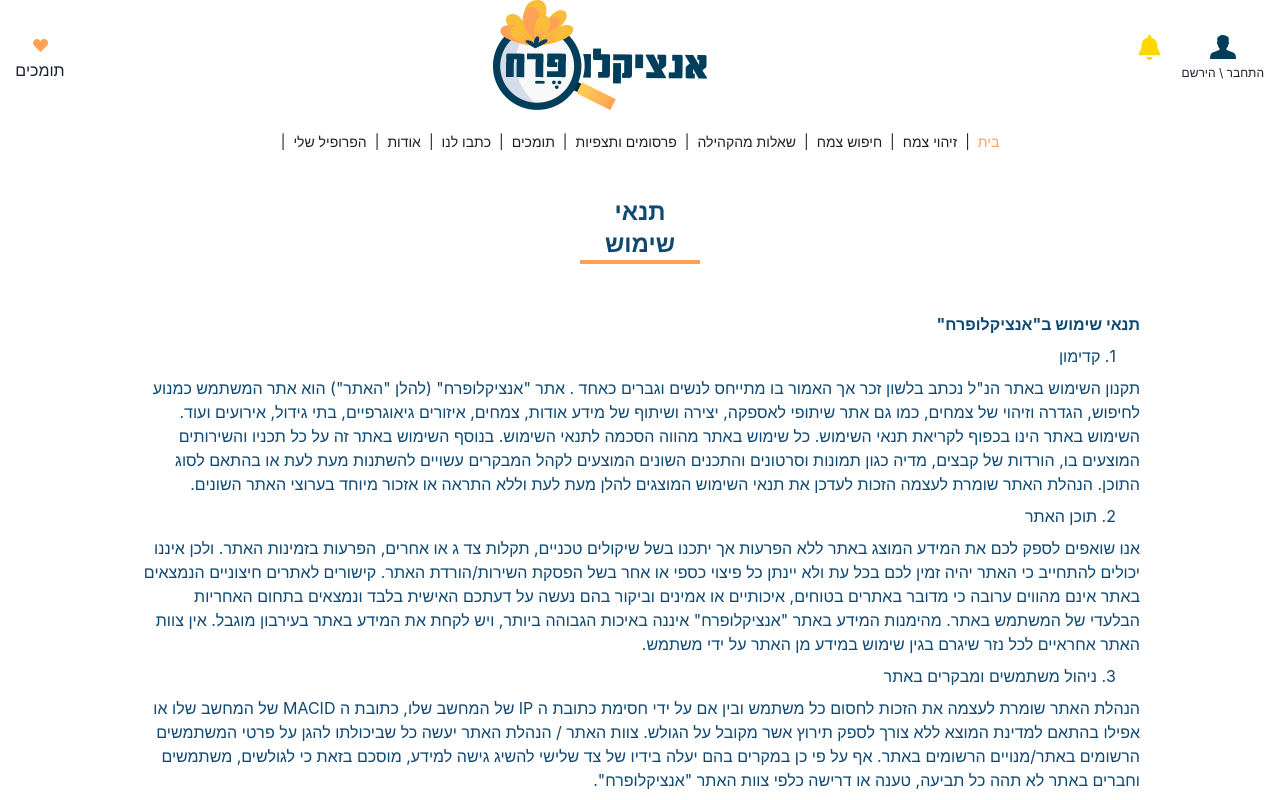
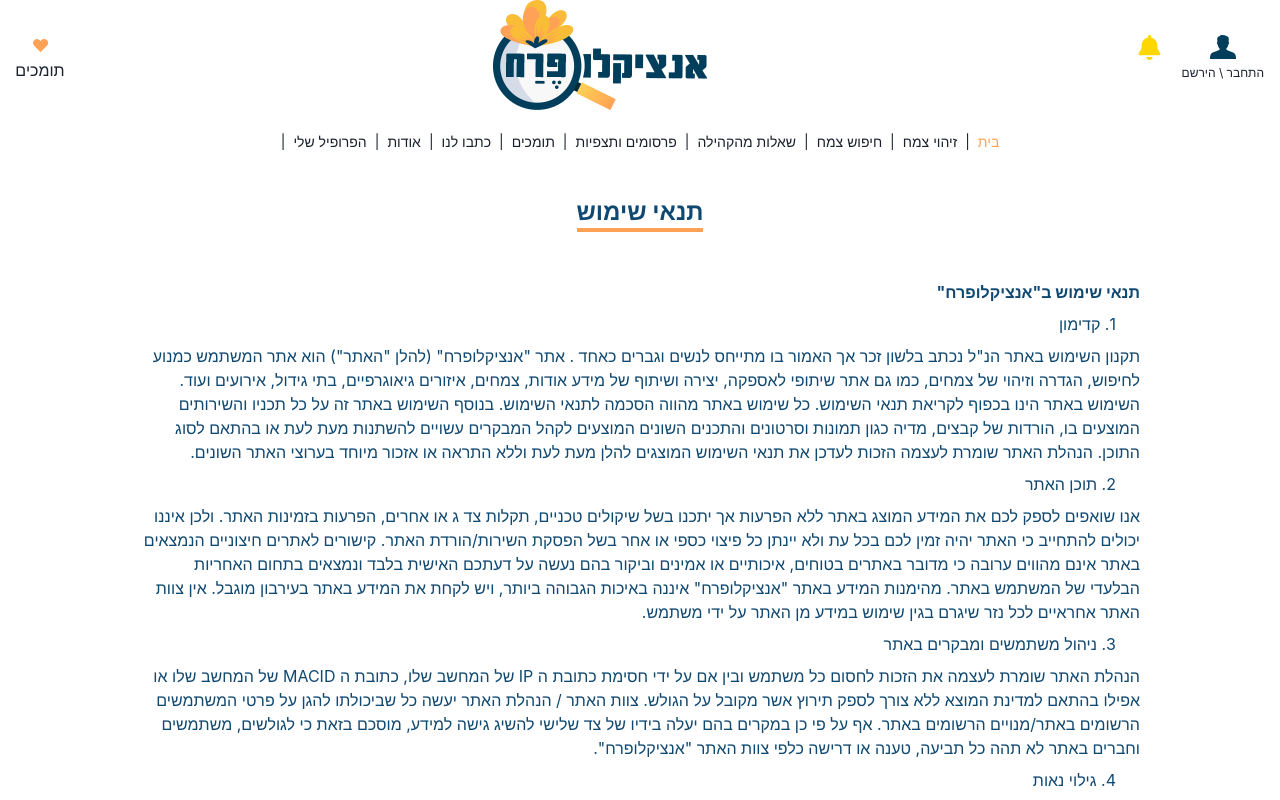
Before and after one commit to ohad24/encyclo-flower, a Next.js app in the folder src/web/: page /termsOfUse in a window 1280 px wide. Shown: the top 800 px of the page. Built offline with nearby package versions, Linux system fonts and the light colour scheme.

Commit message:
Correcting the headline

```diff
--- a/src/web/components/Forms/FormToCommunity.tsx
+++ b/src/web/components/Forms/FormToCommunity.tsx
@@ -1,9 +1,9 @@
 import AddImageButton from "components/Buttons/AddImageButton";
 import PostQuestionButton from "components/Buttons/PostQuestionButton";
-import HeadLine from "components/Headline/headLine";
 import ImageFromQuestion from "components/ImageFromQuestion/ImageFromQuestions";
 import { useSelector } from "react-redux";
 import { Input } from "@chakra-ui/react";
+import HeadLine from "components/HeadLine/HeadLine";
 
 interface Props {
   postQuestion: (e: React.FormEvent) => Promise<void>;
--- a/src/web/components/MenuAI/MenuAI.tsx
+++ b/src/web/components/MenuAI/MenuAI.tsx
@@ -12,7 +12,7 @@
 } from "redux/action";
 import { create, postWithAuthorization } from "services/flowersService";
 import ModalLoginMessage from "components/Modals/ModalLoginMessage";
-import HeadLine from "components/Headline/headLine";
+import HeadLine from "components/HeadLine/HeadLine";
 
 interface Props {
   setIsOpen: (bool: boolean) => void;
--- a/src/web/pages/about/index.tsx
+++ b/src/web/pages/about/index.tsx
@@ -1,14 +1,14 @@
 import React from "react";
 import Layout from "../../components/Layout/Layout";
 import { motion } from "framer-motion";
-import HeadLine from "components/Headline/headLine";
+import HeadLine from "components/HeadLine/HeadLine";
 
 const About = () => {
   return (
     <Layout>
       <div className="default-container">
         <div className="flex flex-col justify-center items-center">
-          <HeadLine text={"תומכים"} width={120} />
+          <HeadLine text={"אודות"} width={120} />
           <motion.div
             className="text-secondary mb-10 max-w-[1000px]"
             initial={{ opacity: 0 }}
--- a/src/web/pages/myProfile/index.tsx
+++ b/src/web/pages/myProfile/index.tsx
@@ -15,7 +15,7 @@
 import Images from "components/Images/Images";
 import SaveIcon from "components/Icons/SaveIcon";
 import Loader from "components/Loader/Loader";
-import HeadLine from "components/HeadLine/headLine";
+import HeadLine from "components/HeadLine/HeadLine";
 
 const initialUser = {
   user_id: "",
--- a/src/web/pages/questionFromTheCommunity/index.tsx
+++ b/src/web/pages/questionFromTheCommunity/index.tsx
@@ -1,7 +1,7 @@
 import Layout from "components/Layout/Layout";
 import React, { useEffect, useState } from "react";
 import { get } from "services/flowersService";
-import HeadLine from "components/Headline/headLine";
+import HeadLine from "components/HeadLine/HeadLine";
 import Suggestions from "components/Suggestions/Suggestions";
 import InfiniteScroll from "react-infinite-scroll-component";
 
--- a/src/web/pages/search/index.tsx
+++ b/src/web/pages/search/index.tsx
@@ -116,7 +116,7 @@
 import RotateIcon from "components/Icons/RotateIcon";
 import { UpdateResultsByAttributes } from "redux/action";
 import { useDispatch, useSelector } from "react-redux";
-import HeadLine from "components/HeadLine/headLine";
+import HeadLine from "components/HeadLine/HeadLine";
 
 // Main component
 const Search = () => {
--- a/src/web/pages/shares/index.tsx
+++ b/src/web/pages/shares/index.tsx
@@ -3,7 +3,7 @@
 import { get } from "services/flowersService";
 import Suggestions from "components/Suggestions/Suggestions";
 import InfiniteScroll from "react-infinite-scroll-component";
-import HeadLine from "components/Headline/headLine";
+import HeadLine from "components/HeadLine/HeadLine";
 
 const Shares = () => {
   const [observations, setObservations] = useState<any[]>([]);
--- a/src/web/pages/sharesFromTheCommunity/index.tsx
+++ b/src/web/pages/sharesFromTheCommunity/index.tsx
@@ -6,7 +6,7 @@
 import FormComment from "components/Forms/FormComment";
 import DataShares from "components/DataShares/DataShares";
 import Comment from "components/Comment/comment";
-import HeadLine from "components/Headline/headLine";
+import HeadLine from "components/HeadLine/HeadLine";
 
 const SharesCommunity = () => {
   const store = useSelector((state: any) => state);
--- a/src/web/pages/support/index.tsx
+++ b/src/web/pages/support/index.tsx
@@ -2,7 +2,7 @@
 import { motion } from "framer-motion";
 import Layout from "../../components/Layout/Layout";
 import ImagesSupports from "components/Images/ImagesSupports";
-import HeadLine from "components/Headline/headLine";
+import HeadLine from "components/HeadLine/HeadLine";
 
 const Support = () => {
   return (
--- a/src/web/pages/termsOfUse/index.tsx
+++ b/src/web/pages/termsOfUse/index.tsx
@@ -1,14 +1,14 @@
 import React from "react";
 import Layout from "../../components/Layout/Layout";
 import { motion } from "framer-motion";
-import HeadLine from "components/Headline/headLine";
+import HeadLine from "components/HeadLine/HeadLine";
 
 const About = () => {
   return (
     <Layout>
       <div className="default-container">
         <div className="flex flex-col justify-center items-center">
-          <HeadLine text={"תנאי שימוש"} width={120} />
+          <HeadLine text={"תנאי שימוש"} width={125} />
           <motion.div
             className="text-secondary mb-10 max-w-[1000px]"
             initial={{ opacity: 0 }}
--- a/src/web/pages/writeToUs/index.tsx
+++ b/src/web/pages/writeToUs/index.tsx
@@ -1,7 +1,7 @@
 import React from "react";
 import Layout from "../../components/Layout/Layout";
 import { motion } from "framer-motion";
-import HeadLine from "components/Headline/headLine";
+import HeadLine from "components/HeadLine/HeadLine";
 
 const writeToUs = () => {
   return (
```
